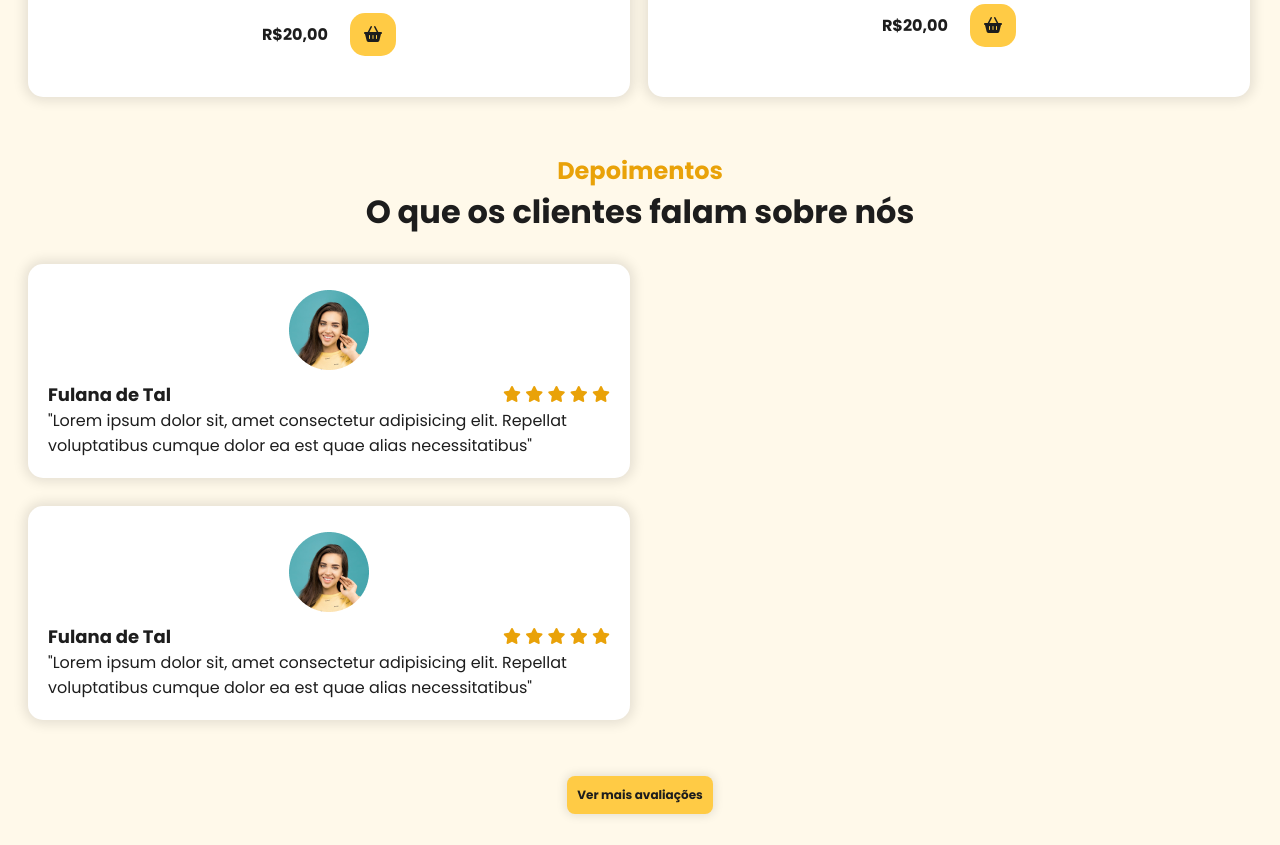
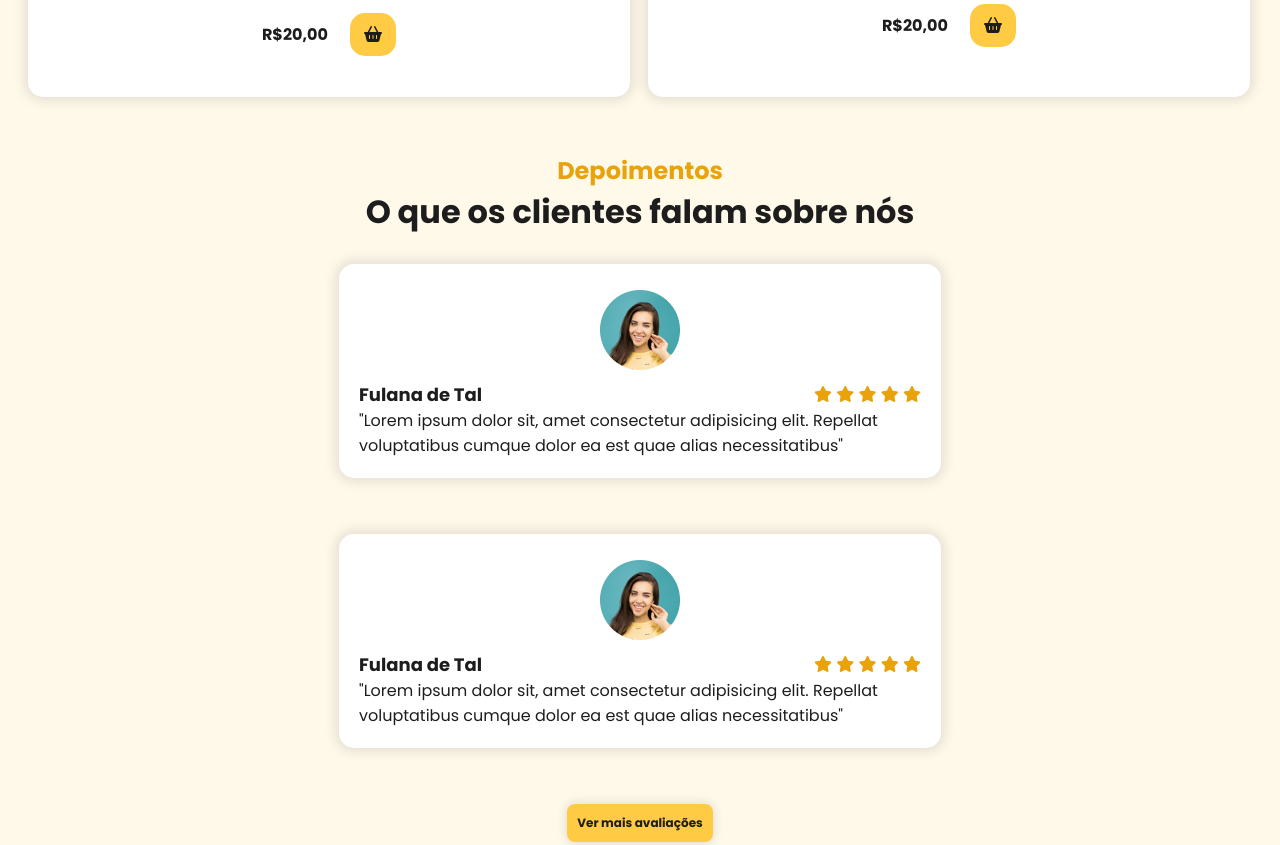
Before and after one commit to Tiagoksio/LandingPage_food, a plain HTML site: page index.html in a window 1280 px wide. Shown: the part 1552-2397 px from the top of the page. Drawn offline with Linux system fonts and the light colour scheme.

Commit message:
feat: media querie testimonials 600px

```diff
--- a/src/styles/testimonials.css
+++ b/src/styles/testimonials.css
@@ -23,5 +23,10 @@
 }
 
 @media screen and (min-width: 600px) {
+    .testimonials {
+        display: flex;
+        flex-direction: column;
+        align-items: center;
+    }
 
 }
```
Also changed, not shown: src/styles/menu.css (line endings or trailing spaces).
